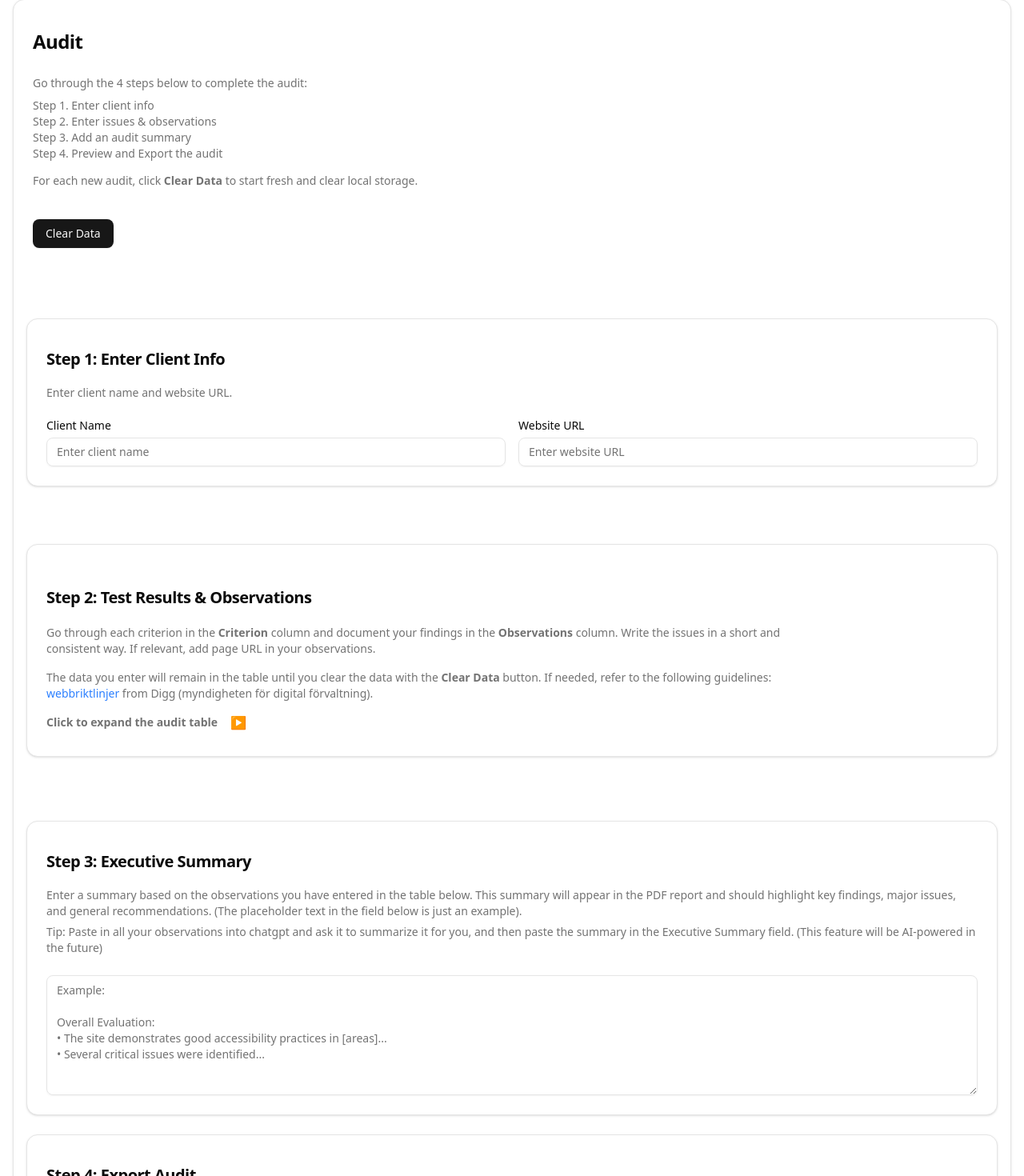
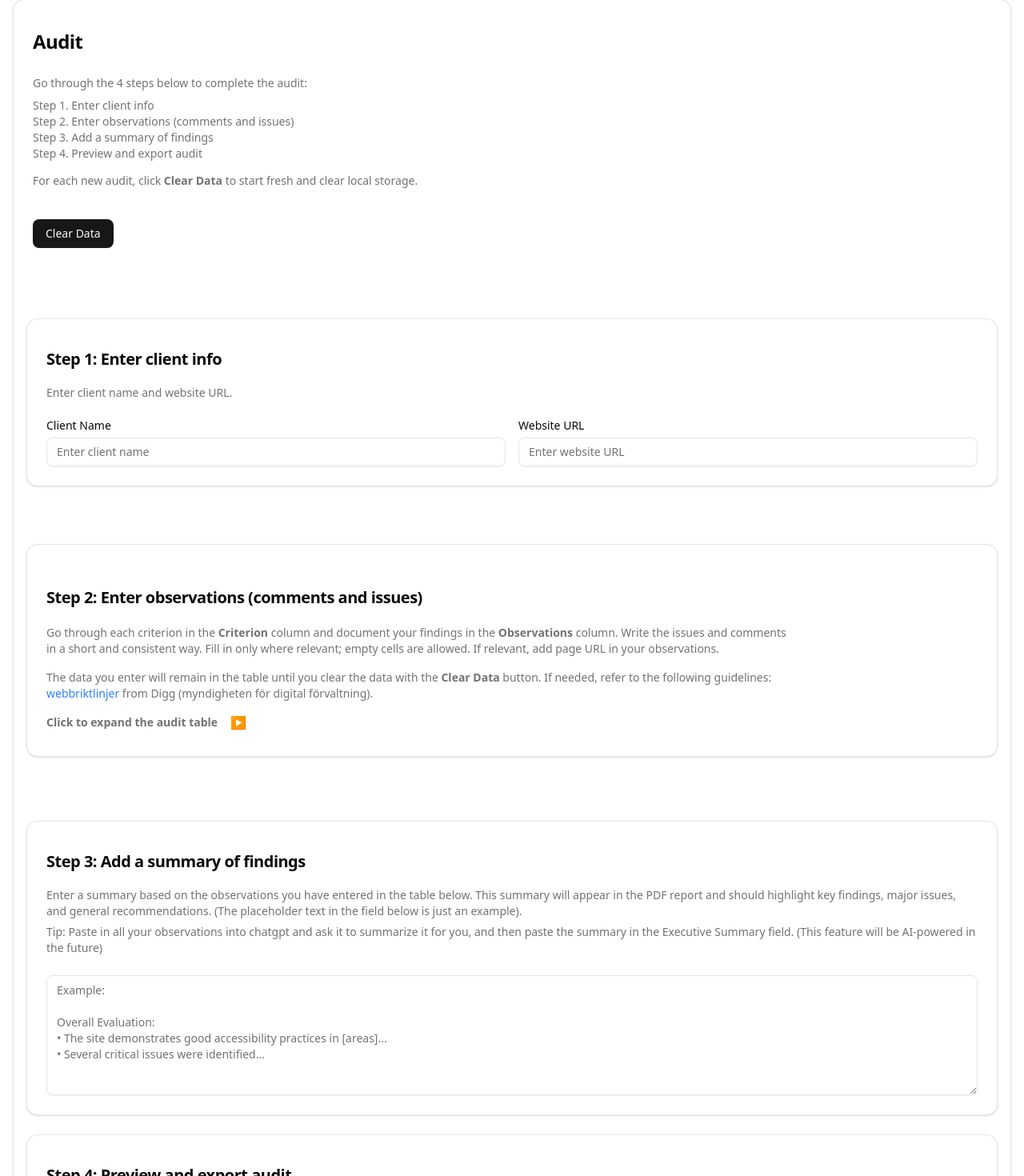
Before and after one commit to hanna-fmw/wcag-compliance-tracker, a Next.js app: page /in-depth-tests in a window 1280 px wide. Shown: the part 596-2066 px from the top of the page at 80% size. Built offline with nearby package versions, Linux system fonts and the light colour scheme.

Commit message:
Update WCAGCriteriaPage to clarify audit steps by revising step descriptions for better user understanding. Enhanced instructional text for documenting observations, ensuring clearer guidance on input requirements. Improved consistency in heading capitalization across the page.

```diff
--- a/app/in-depth-tests/page.js
+++ b/app/in-depth-tests/page.js
@@ -762,9 +762,9 @@ export default function WCAGCriteriaPage() {
 									<p className='py-2'>Go through the 4 steps below to complete the audit:</p>
 									<ul>
 										<li>Step 1. Enter client info</li>
-										<li>Step 2. Enter issues & observations</li>
-										<li>Step 3. Add an audit summary</li>
-										<li>Step 4. Preview and Export the audit</li>
+										<li>Step 2. Enter observations (comments and issues)</li>
+										<li>Step 3. Add a summary of findings</li>
+										<li>Step 4. Preview and export audit</li>
 									</ul>
 								</div>
 								<p className='text-sm text-muted-foreground py-2'>
@@ -784,7 +784,7 @@ export default function WCAGCriteriaPage() {
 											<CardHeader>
 												<CardTitle>
 													<h3 className='text-xl font-semibold leading-none tracking-tight py-4'>
-														Step 1: Enter Client Info
+														Step 1: Enter client info
 													</h3>
 												</CardTitle>
 												<p className='text-sm text-muted-foreground'>
@@ -829,7 +829,7 @@ export default function WCAGCriteriaPage() {
 															<div className='max-w-[80%]'>
 																<CardTitle>
 																	<h3 className='text-xl font-semibold leading-none tracking-tight py-4'>
-																		Step 2: Test Results & Observations
+																		Step 2: Enter observations (comments and issues)
 																	</h3>
 																</CardTitle>
 																<p className='text-sm text-muted-foreground py-2'>
@@ -837,8 +837,9 @@ export default function WCAGCriteriaPage() {
 																	<span className='font-bold'>Criterion</span> column and document
 																	your findings in the{' '}
 																	<span className='font-bold'>Observations</span> column. Write the
-																	issues in a short and consistent way. If relevant, add page URL in
-																	your observations.
+																	issues and comments in a short and consistent way. Fill in only
+																	where relevant; empty cells are allowed. If relevant, add page URL
+																	in your observations.
 																</p>
 																<p className='text-sm text-muted-foreground py-2'>
 																	The data you enter will remain in the table until you clear the
@@ -954,7 +955,7 @@ export default function WCAGCriteriaPage() {
 										<CardHeader>
 											<CardTitle>
 												<h3 className='text-xl font-semibold leading-none tracking-tight py-4'>
-													Step 3: Executive Summary
+													Step 3: Add a summary of findings
 												</h3>
 											</CardTitle>
 
@@ -989,7 +990,7 @@ Overall Evaluation:
 									<CardHeader>
 										<CardTitle>
 											<h3 className='text-xl font-semibold leading-none tracking-tight py-4'>
-												Step 4: Export Audit
+												Step 4: Preview and export audit
 											</h3>
 										</CardTitle>
 										<p className='text-sm text-muted-foreground'>
```
